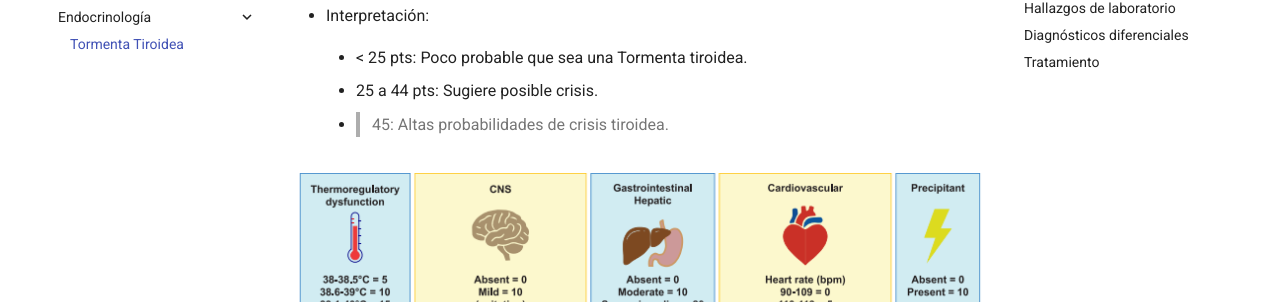
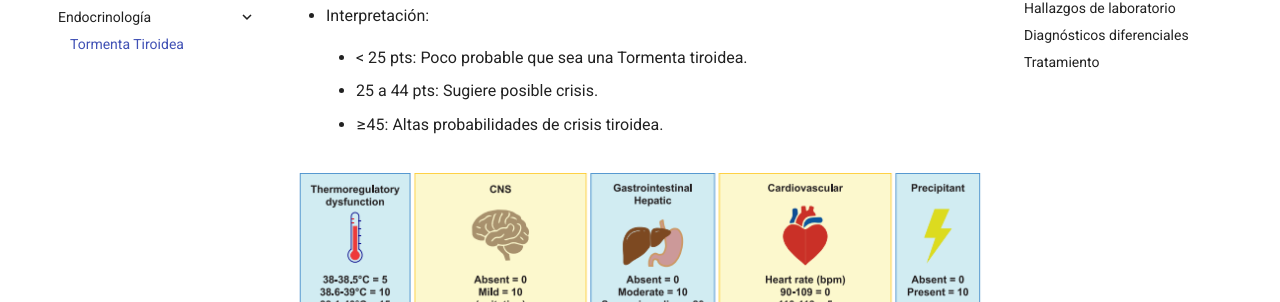
Before and after one commit to AririZwei/En-el-Foco-Cl-nico, an MkDocs documentation site: the page built from docs/Actualización/TTi.md, in a window 1280 px wide and 900 px high, scrolled down 1068 px. Shown: the part 145-447 px from the top of the window. Built offline with MkDocs 1.6.1 and Material for MkDocs 9.7.7, drawn with Linux system fonts in a browser that asks for light colours.

```diff
--- a/docs/Actualización/TTi.md
+++ b/docs/Actualización/TTi.md
@@ -49,7 +49,7 @@ Escala Burch-Wartofsky--> Asigna puntos en base a los signos clínicos:
 
 	* 25 a 44 pts: Sugiere posible crisis.
 
-	* > 45: Altas probabilidades de crisis tiroidea.
+	* ≥45: Altas probabilidades de crisis tiroidea.
 
 ![Clasificación](../imagenes/TTi/Escala.PNG)
 
```
Also changed, not shown: site/Actualización/TTi/index.html, site/index.html, site/print_page/index.html, site/search/search_index.json.
